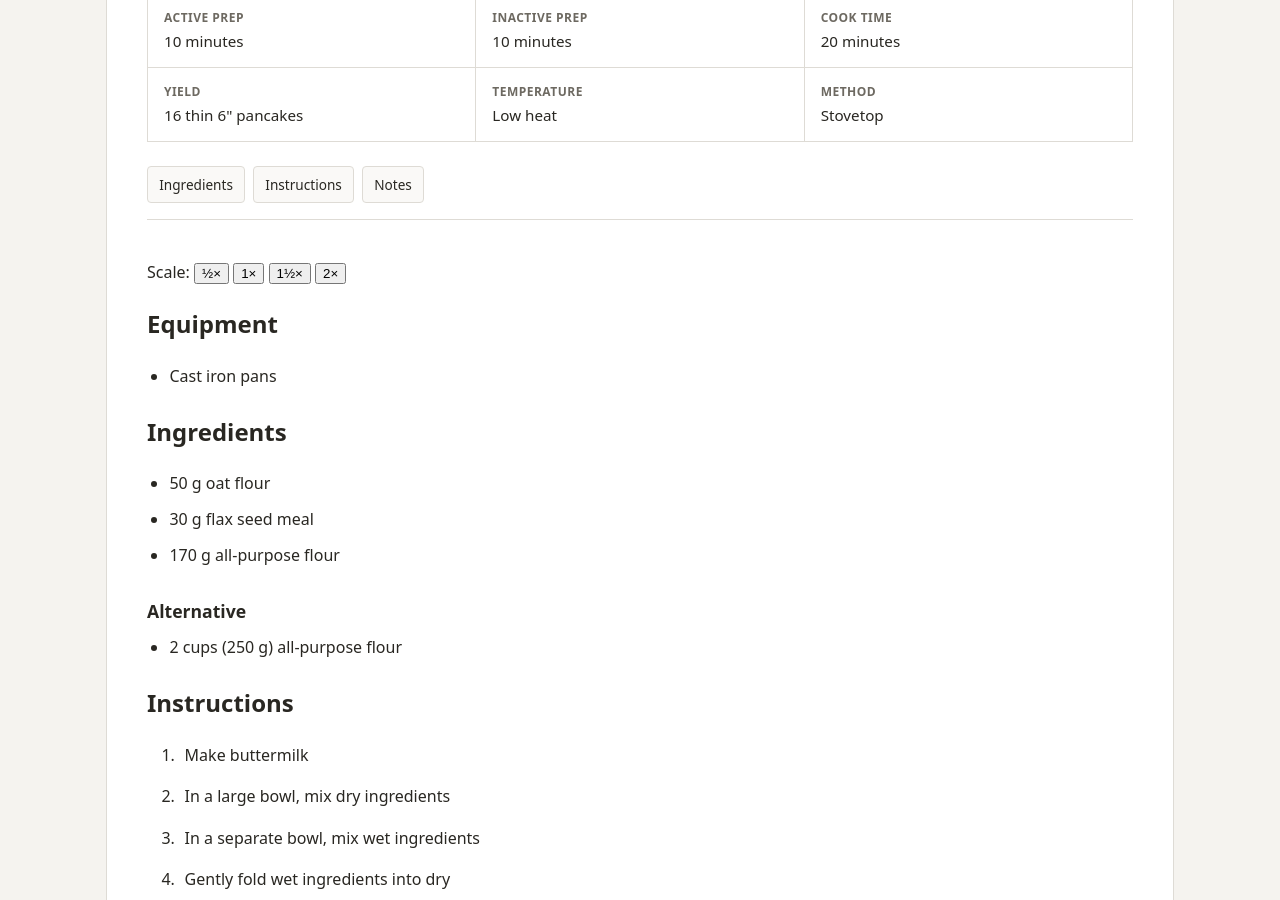
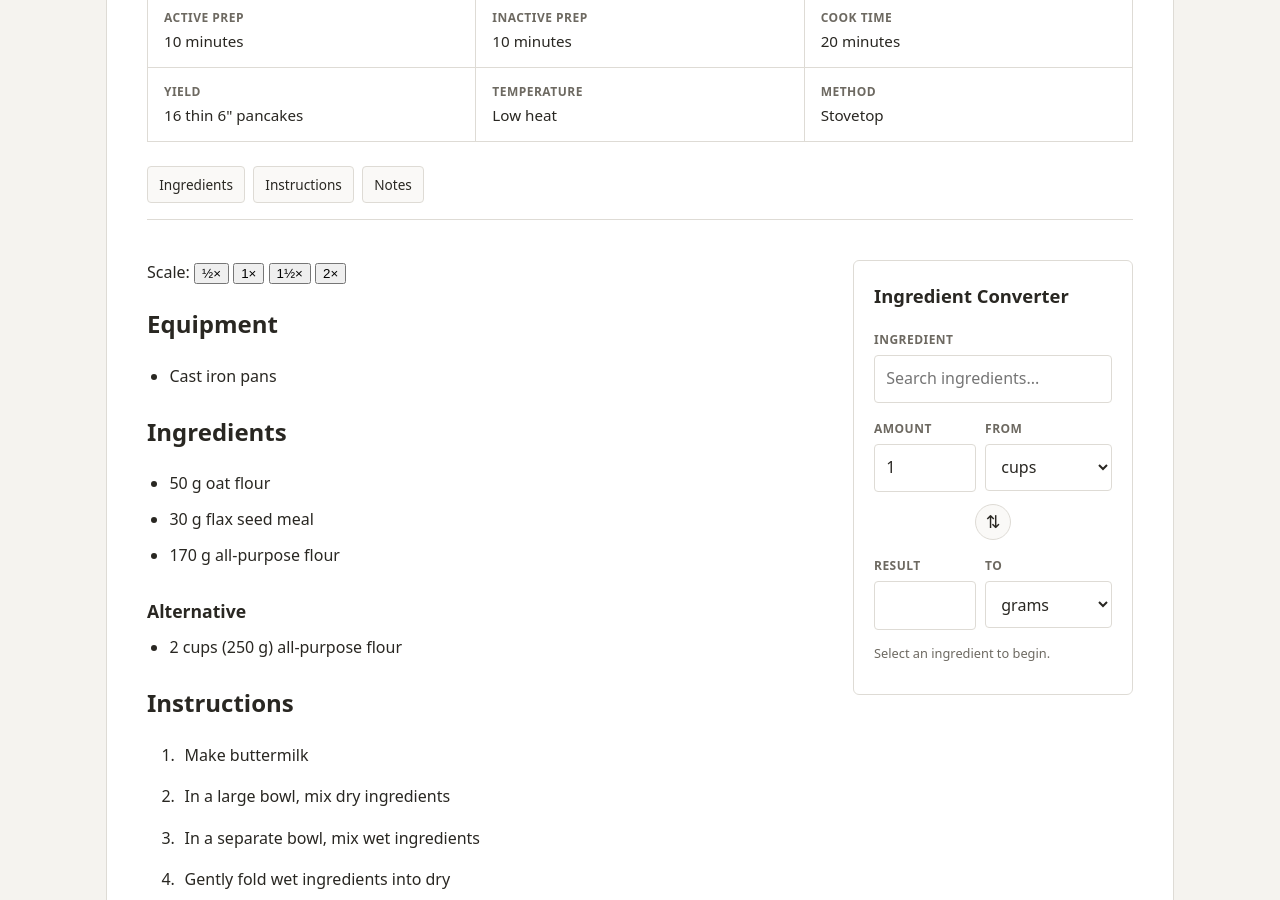
Before and after one commit to sundaycake/recipes, a Jekyll site: the page built from _recipes/pancakes-bmg.md, in a window 1280 px wide and 900 px high, scrolled down 304 px. Built offline with Jekyll 4.4.1, drawn with Linux system fonts in a browser that asks for light colours.

Commit message:
Update recipe.html

```diff
--- a/_layouts/recipe.html
+++ b/_layouts/recipe.html
@@ -99,6 +99,7 @@ layout: default
   </nav>
 
 
+  <div class="recipe-layout">
     <div class="recipe-content">
 
       <div
@@ -287,5 +288,6 @@ layout: default
         ></div>
 
     </aside>
+  </div>
 
 </article>
```
Lines whose indentation alone changed are shown as unchanged.
